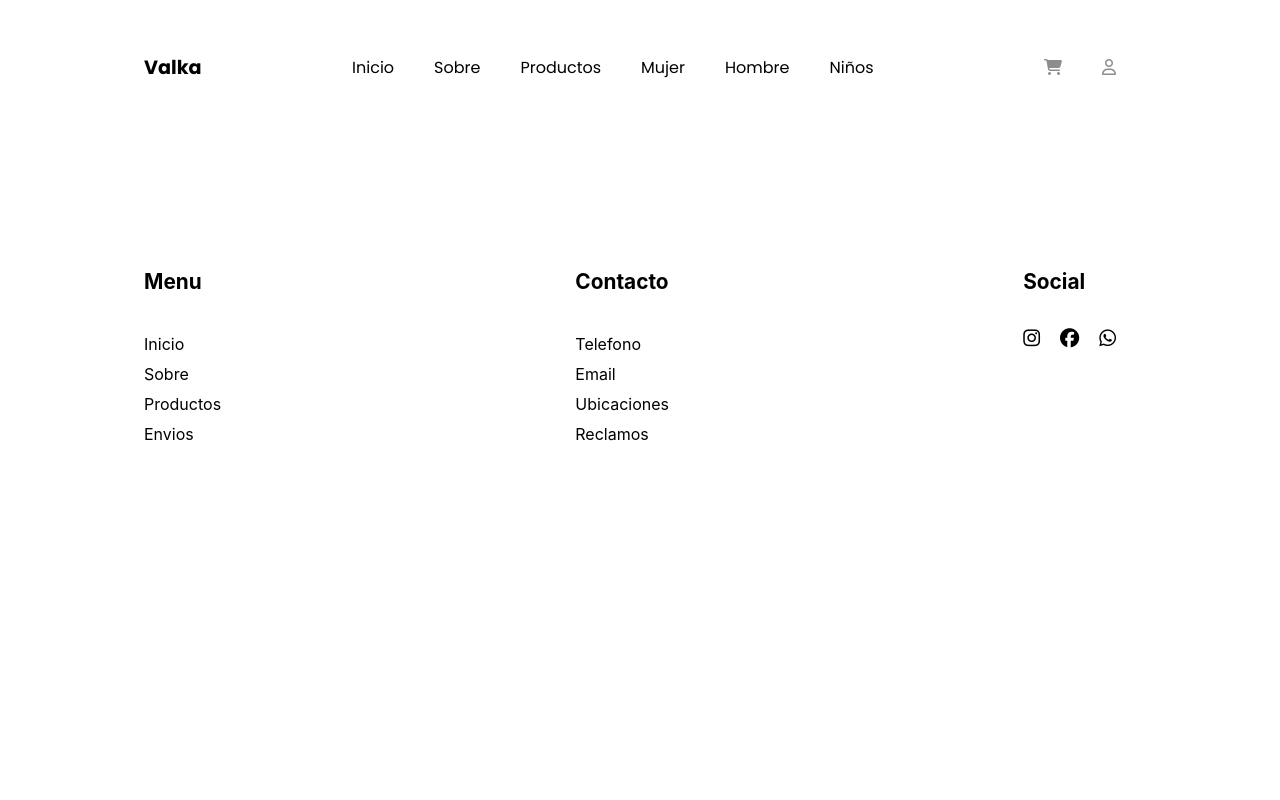
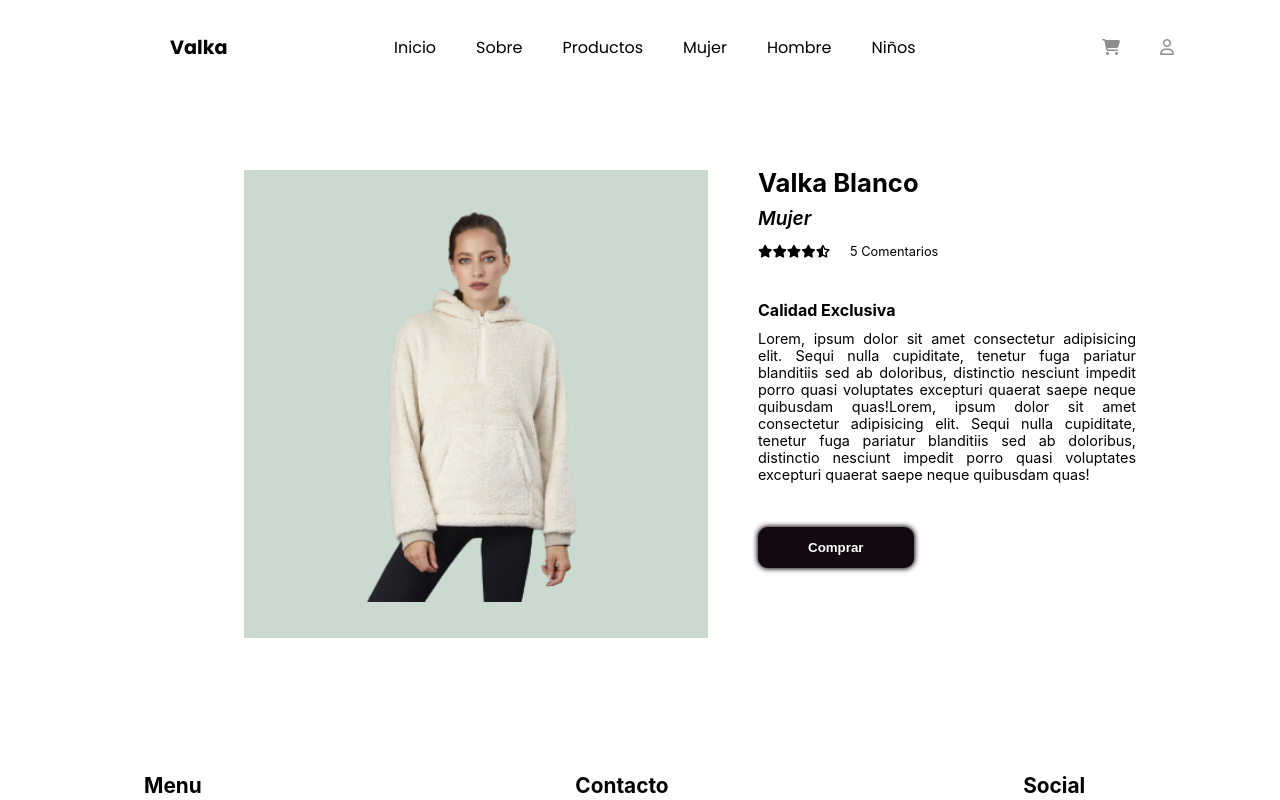
Before and after one commit to Pekita18/React-JS, a React (Create React App) app: page /producto/1 in a window 1280 px wide. Shown: the top 800 px of the page. Built offline with nearby package versions, Linux system fonts and the light colour scheme; the HTML template or start-up script is replaced by a standard one.

Commit message:
PRIMERA ENTREGA PROYECTO

```diff
--- a/src/App.js
+++ b/src/App.js
@@ -12,9 +12,9 @@ function App() {
       <BrowserRouter>
         <NavBar />
           <Routes>
-            <Route path="/inicio" element= {<ItenListContainer />} />
-            <Route path="/" element= {<ItemDetailContainer />} />
-            <Route path="/categoria/:ProductoId" element= {<ItenListContainer />} />
+            <Route path="/" element= {<ItenListContainer />} />
+            <Route path="/categoria/:CategoriaId" element= {<ItenListContainer />} />
+            <Route path="/producto/:ProductoId" element= {<ItemDetailContainer />} />
           </Routes>
         <Footer />
       </BrowserRouter>
--- a/src/components/Inicio/index.jsx
+++ b/src/components/Inicio/index.jsx
@@ -23,7 +23,8 @@ const styles = {
         justifyContent: 'space-between',
         alignItems: 'center',
         padding: '2rem 0rem',
-        paddingBottom: '10rem'
+        paddingBottom: '10rem',
+        marginTop: '50px'
     },
 
     h1: {
--- a/src/components/ItemDetail/index.jsx
+++ b/src/components/ItemDetail/index.jsx
@@ -1,13 +1,29 @@
 import React from "react";
 
-const ItemDetail= ({name, image, parrafo, precio}) => {
+const ItemDetail= ({produc}) => {
+
+    let cate = produc.categoria.charAt(0).toUpperCase() + produc.categoria.slice(1);
 
     return(
         <div style={styles.container}>
-            <img src={image}/>
-            <h1>{name}</h1>
-            <p>{parrafo}</p>
-            <span>{precio}</span>
+            <div style={styles.left}>
+                <img style={styles.img} src={produc.pictureUrl} alt="" />
+            </div>
+            <div style={styles.right}>
+                <h1 style={styles.h1}>{produc.title}</h1>
+                <span style={styles.span}>{cate}</span>
+                <div style={styles.star}>
+                    <i style={styles.i} class="fa-solid fa-star"></i>
+                    <i style={styles.i} class="fa-solid fa-star"></i>
+                    <i style={styles.i} class="fa-solid fa-star"></i>
+                    <i style={styles.i} class="fa-solid fa-star"></i>
+                    <i style={styles.fin} class="fa-solid fa-star-half-stroke"></i>
+                    <span style={styles.comen}>5 Comentarios</span>
+                </div>
+                <h3 style={styles.h3}>Calidad Exclusiva</h3>
+                <p style={styles.p}>Lorem, ipsum dolor sit amet consectetur adipisicing elit. Sequi nulla cupiditate, tenetur fuga pariatur blanditiis sed ab doloribus, distinctio nesciunt impedit porro quasi voluptates excepturi quaerat saepe neque quibusdam quas!Lorem, ipsum dolor sit amet consectetur adipisicing elit. Sequi nulla cupiditate, tenetur fuga pariatur blanditiis sed ab doloribus, distinctio nesciunt impedit porro quasi voluptates excepturi quaerat saepe neque quibusdam quas!</p>
+                <button style={styles.btn}>Comprar</button>
+            </div>
         </div>
     )
 
@@ -15,7 +31,78 @@ const ItemDetail= ({name, image, parrafo, precio}) => {
 
 const styles = {
     container: {
-        gridColumn: '2 / 10'
+        gridColumn: '2 / 10',
+        display: 'flex',
+        marginTop: '150px'
+    },
+
+    left: {
+        backgroundColor: '#cbdad0',
+        padding: '2rem',
+        margin: '20px 50px 0px 100px'
+    },
+
+    img: {
+        width: '25rem'
+    },
+
+    right: {
+        width: '25rem'
+    },
+
+    h1: {
+        fontWeight: '700',
+        fontStyle: 'bold',
+        fontSize: '1.6rem',
+        marginBottom: '8px'
+    },
+
+    span: {
+        fontWeight: '600',
+        fontStyle: 'italic',
+        fontSize: '1.2rem'
+    },
+
+    star: {
+        marginTop: '10px'
+    },
+
+    i: {
+        fontSize: '0.8rem'
+    },
+
+    fin: {
+        fontSize: '0.8rem',
+        marginRight: '20px'
+    },
+
+    comen: {
+        fontSize: '0.8rem',
+        cursor: 'pointer'
+    },
+
+    h3: {
+        fontSize: '1rem',
+        fontWeight: '700',
+        marginTop: '40px',
+        marginBottom: '-5px'
+    },
+
+    p: {
+        fontSize: '0.9rem',
+        textAlign: 'justify'
+    },
+
+    btn: {
+        color: 'white',
+        fontWeight: '600',
+        backgroundColor: '#130910',
+        padding: '13px 50px',
+        borderRadius: '10px',
+        boxShadow: '0px 0px 5px 1px #130912',
+        border: 'none',
+        cursor: 'pointer',
+        marginTop: '30px'
     }
 }
 
--- a/src/components/ItemDetailContainer/index.jsx
+++ b/src/components/ItemDetailContainer/index.jsx
@@ -1,26 +1,44 @@
 import React, {useEffect, useState} from "react";
+import { useParams } from 'react-router-dom';
 import { ItemDetail } from "../ItemDetail";
+import buzoBlanco from '../../img/buzoBlanco.png'
+import buzoNegro from '../../img/buzoNegro.png'
+import buzoRosa from '../../img/buzoRosa.png'
+import buzoMarron from '../../img/buzoMarron.png'
+import buzoAzulN from '../../img/buzoAzulN.png'
+import buzoBlancoH from '../../img/buzoBlancoH.png'
+import buzoGrisH from '../../img/buzoGrisH.png'
+import buzoNarajanjaN from '../../img/buzoNaranjaN.png'
+import buzoNegroN from '../../img/buzoNegroN.png'
+import buzoRojoH from '../../img/buzoRojoH.png'
+import buzoVerdeH from '../../img/buzoVerdeH.png'
+import buzoVIoletaN from '../../img/buzoVioletaN.png'
 
-const ItemDetailContainer = () => {
+const ItemDetailContainer = ({prop}) => {
 
-    const [product, setProduct] = useState();
+    const baseDatos = [
+        {id: 1, title: "Valka Blanco", description: "Este es un buzo de color blanco", price: 3000, pictureUrl: buzoBlanco, categoria: 'mujer'},
+        {id: 2, title: "Valka Marron", description: "Este es un buzo de color rojo", price: 3500, pictureUrl: buzoMarron, categoria: 'mujer' },
+        {id: 3, title: "Valka Negro", description: "Este es un buzo de color negro", price: 4000, pictureUrl: buzoNegro, categoria: 'mujer' },
+        {id: 4, title: "Valka Rosa", description: "Este es un buzo de color rosa", price: 2500, pictureUrl: buzoRosa, categoria: 'mujer' },
+        {id: 5, title: "Valka Blanco", description: "Este es un buzo de color blanco", price: 2500, pictureUrl: buzoBlancoH, categoria: 'hombre' },
+        {id: 6, title: "Valka Gris", description: "Este es un buzo de color gris", price: 2500, pictureUrl: buzoGrisH, categoria: 'hombre' },
+        {id: 7, title: "Valka Verde", description: "Este es un buzo de color negro", price: 2500, pictureUrl: buzoVerdeH, categoria: 'hombre' },
+        {id: 8, title: "Valka Rojo", description: "Este es un buzo de color rojo", price: 2500, pictureUrl: buzoRojoH, categoria: 'hombre' },
+        {id: 9, title: "Valka Azul", description: "Este es un buzo de color azul para niños.", price: 2500, pictureUrl: buzoAzulN, categoria: 'niños' },
+        {id: 10, title: "Valka Naranja", description: "Este es un buzo de color naranaja para niños", price: 2500, pictureUrl: buzoNarajanjaN, categoria: 'niños' },
+        {id: 11, title: "Valka Negro", description: "Este es un buzo de color negro para niños", price: 2500, pictureUrl: buzoNegroN, categoria: 'niños' },
+        {id: 12, title: "Valka Violeta", description: "Este es un buzo de color violeta para niños", price: 2500, pictureUrl: buzoVIoletaN, categoria: 'niños' },
+    ];
 
-    const fetchApi = async () => {
-        fetch('https://rickandmortyapi.com/api/character/74')
-        .then(res => res.json())
-        .then(json => setProduct(json))
-    }
+    let { ProductoId } = useParams();
 
-    useEffect(() => {
-        fetchApi();
-    }, []);
-
-    const parrafo = "Lorem ipsum dolor sit amet consectetur adipisicing elit. Provident, similique dicta assumenda rerum illo optio, voluptatem libero ipsum esse harum quaerat, ipsa debitis quae necessitatibus ea molestias! Veritatis, laborum officiis!";
-
-    const precio = "$ 1800"
+    let mostrar = baseDatos.filter(prod => prod.id == ProductoId);
 
     return(
-        <ItemDetail name={product?.name} image={product?.image} parrafo={parrafo} precio={precio}/>
+        <>
+            {mostrar.map((item) => <ItemDetail produc = {item} key = {item.id}/>)}
+        </>
     )
 }
 
--- a/src/components/ItemListContainer/index.jsx
+++ b/src/components/ItemListContainer/index.jsx
@@ -16,18 +16,18 @@ import buzoVerdeH from '../../img/buzoVerdeH.png'
 import buzoVIoletaN from '../../img/buzoVioletaN.png'
 
 const baseDatos = [
-    {id: 1, title: "Valka Blanco", description: "Este es un buzo de color blanco", price: 3000, pictureUrl: buzoBlanco, categoria: 'mujer' },
-    {id: 2, title: "Valka Marron", description: "Este es un buzo de color rojo", price: 3500, pictureUrl: buzoMarron, categoria: 'mujer' },
-    {id: 3, title: "Valka Negro", description: "Este es un buzo de color negro", price: 4000, pictureUrl: buzoNegro, categoria: 'mujer' },
-    {id: 4, title: "Valka Rosa", description: "Este es un buzo de color rosa", price: 2500, pictureUrl: buzoRosa, categoria: 'mujer' },
-    {id: 5, title: "Valka Blanco", description: "Este es un buzo de color blanco", price: 2500, pictureUrl: buzoBlancoH, categoria: 'hombre' },
-    {id: 6, title: "Valka Gris", description: "Este es un buzo de color gris", price: 2500, pictureUrl: buzoGrisH, categoria: 'hombre' },
-    {id: 7, title: "Valka Verde", description: "Este es un buzo de color negro", price: 2500, pictureUrl: buzoVerdeH, categoria: 'hombre' },
-    {id: 8, title: "Valka Rojo", description: "Este es un buzo de color rojo", price: 2500, pictureUrl: buzoRojoH, categoria: 'hombre' },
-    {id: 9, title: "Valka Azul", description: "Este es un buzo de color azul para niños.", price: 2500, pictureUrl: buzoAzulN, categoria: 'niños' },
-    {id: 10, title: "Valka Naranja", description: "Este es un buzo de color naranaja para niños", price: 2500, pictureUrl: buzoNarajanjaN, categoria: 'niños' },
-    {id: 11, title: "Valka Negro", description: "Este es un buzo de color negro para niños", price: 2500, pictureUrl: buzoNegroN, categoria: 'niños' },
-    {id: 12, title: "Valka Violeta", description: "Este es un buzo de color violeta para niños", price: 2500, pictureUrl: buzoVIoletaN, categoria: 'niños' },
+    {id: 1, title: "Valka Blanco", description: "Este es un buzo de color blanco", price: 3000, pictureUrl: buzoBlanco, categoria: 'mujer', ruta: '/producto/1'},
+    {id: 2, title: "Valka Marron", description: "Este es un buzo de color rojo", price: 3500, pictureUrl: buzoMarron, categoria: 'mujer', ruta: '/producto/2' },
+    {id: 3, title: "Valka Negro", description: "Este es un buzo de color negro", price: 4000, pictureUrl: buzoNegro, categoria: 'mujer', ruta: '/producto/3' },
+    {id: 4, title: "Valka Rosa", description: "Este es un buzo de color rosa", price: 2500, pictureUrl: buzoRosa, categoria: 'mujer', ruta: '/producto/4' },
+    {id: 5, title: "Valka Blanco", description: "Este es un buzo de color blanco", price: 2500, pictureUrl: buzoBlancoH, categoria: 'hombre', ruta: '/producto/5' },
+    {id: 6, title: "Valka Gris", description: "Este es un buzo de color gris", price: 2500, pictureUrl: buzoGrisH, categoria: 'hombre', ruta: '/producto/6' },
+    {id: 7, title: "Valka Verde", description: "Este es un buzo de color negro", price: 2500, pictureUrl: buzoVerdeH, categoria: 'hombre', ruta: '/producto/7' },
+    {id: 8, title: "Valka Rojo", description: "Este es un buzo de color rojo", price: 2500, pictureUrl: buzoRojoH, categoria: 'hombre', ruta: '/producto/8' },
+    {id: 9, title: "Valka Azul", description: "Este es un buzo de color azul para niños.", price: 2500, pictureUrl: buzoAzulN, categoria: 'niños', ruta: '/producto/9' },
+    {id: 10, title: "Valka Naranja", description: "Este es un buzo de color naranaja para niños", price: 2500, pictureUrl: buzoNarajanjaN, categoria: 'niños', ruta: '/producto/10' },
+    {id: 11, title: "Valka Negro", description: "Este es un buzo de color negro para niños", price: 2500, pictureUrl: buzoNegroN, categoria: 'niños', ruta: '/producto/11' },
+    {id: 12, title: "Valka Violeta", description: "Este es un buzo de color violeta para niños", price: 2500, pictureUrl: buzoVIoletaN, categoria: 'niños', ruta: '/producto/12' },
 ];
 
 const ItenListContainer = () => {
@@ -37,7 +37,7 @@ const ItenListContainer = () => {
     const promise = new Promise ((res, rej) => {
         setTimeout(() => {
             res(baseDatos);
-        }, 2000);
+        }, 1000);
     });
 
     useEffect(() => {
--- a/src/components/NavBar/index.jsx
+++ b/src/components/NavBar/index.jsx
@@ -5,7 +5,7 @@ import { Nav } from "./Nav";
 const NavBar = () => {
 
     const categorias = [
-        { id: 1, name: 'Inicio', ruta: '/inicio'},
+        { id: 1, name: 'Inicio', ruta: '/'},
         { id: 2, name: 'Sobre', ruta: '#sobre'},
         { id: 3, name: 'Productos', ruta: '#productos'},
         { id: 4, name: 'Mujer', ruta: 'categoria/mujer'},
@@ -35,11 +35,15 @@ const style = {
 
     navBar: {
         gridColumn: '2 / 10',
-        margin: '40px 0px',
+        marginLeft: '130px',
+        padding: '20px',
         display: 'flex',
         justifyContent: 'space-between',
         alignItems: 'center',
-        backgroungColor: 'white'
+        background: 'white',
+        position: 'fixed',
+        top: '0',
+        width: '80%',
     },
 
     logo: {
```
Also changed, not shown: src/components/Item/index.jsx (+4 -11 lines), src/components/ItemList/index.jsx (+4 -10 lines).
